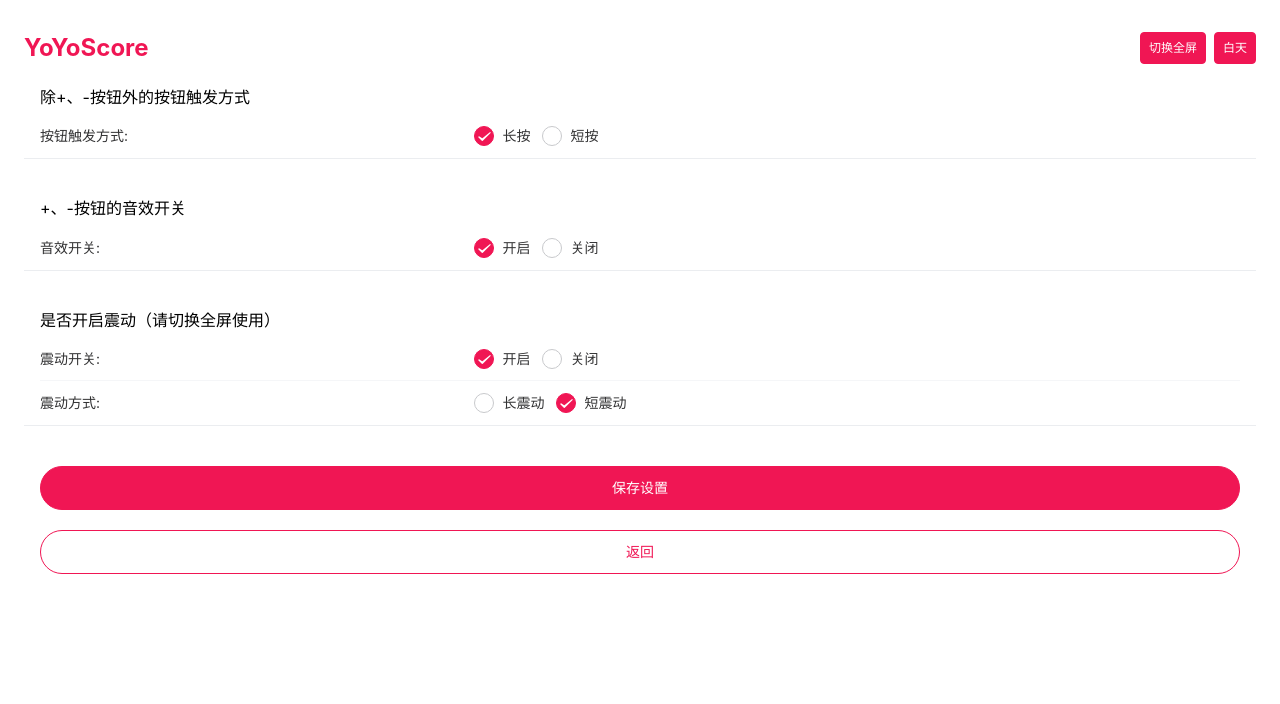
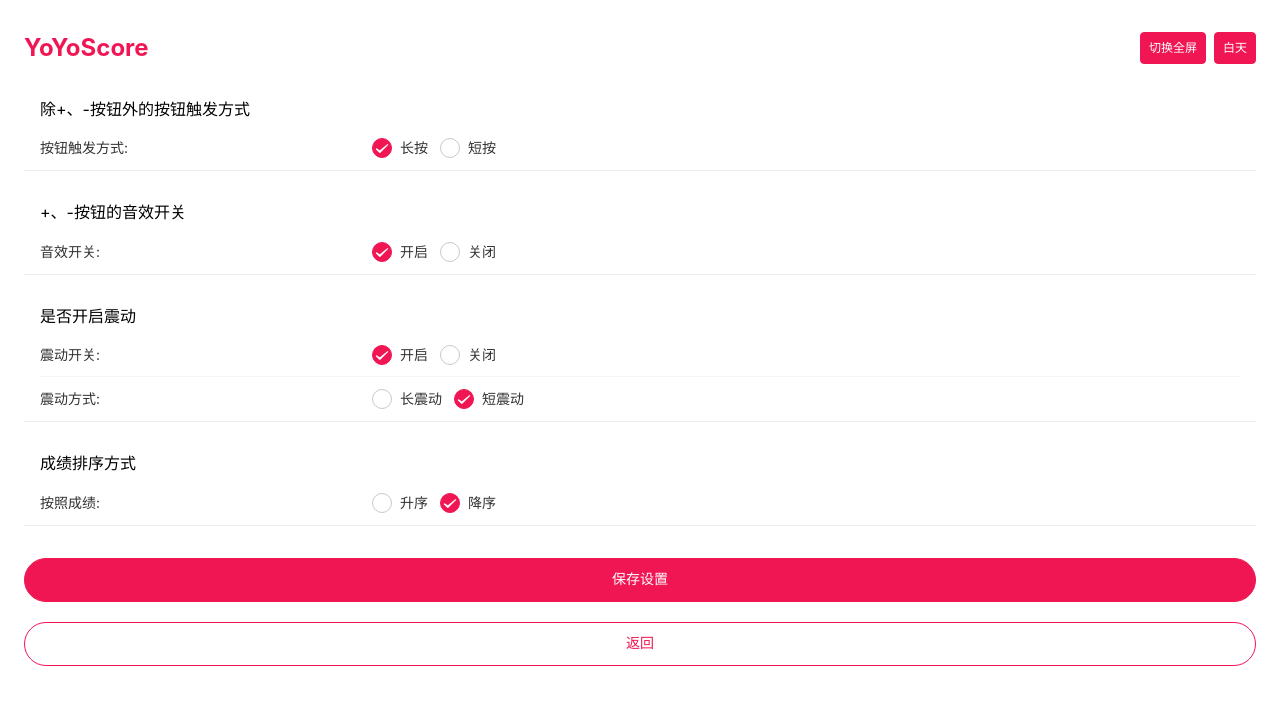
Before and after one commit to coderlxm/yoyoscore, a Vue app: page /setting in a window 1280 px wide. Shown: the top 704 px of the page. Built offline with nearby package versions, Linux system fonts and the light colour scheme.

Commit message:
add sort feature

```diff
--- a/src/App.vue
+++ b/src/App.vue
@@ -10,8 +10,8 @@ const changeTheme = (value) => {
 </script>
 
 <template>
-  <van-config-provider :theme="store.$state.darkTheme">
-    <div class="container">
+  <van-config-provider class="h-full" :theme="store.$state.darkTheme">
+    <div class="container1">
       <Header :currentTheme="store.$state.darkTheme" @changeTheme="changeTheme"></Header>
       <RouterView v-slot="{ Component }">
         <transition name="fade">
@@ -28,7 +28,7 @@ const changeTheme = (value) => {
   background-color: black;
 }
 
-.container {
+.container1 {
   align-items: center;
   padding-left: 1.5rem;
   padding-right: 1.5rem;
--- a/src/components/resultTable.vue
+++ b/src/components/resultTable.vue
@@ -1,7 +1,9 @@
 <script setup>
 import { useResultStore } from "@/stores/result";
+import { useSettingStore } from "@/stores/setting";
 const props = defineProps(['results', 'isEditMode', 'scoreMode'])
 const emit = defineEmits(['del'])
+const settingStore = useSettingStore()
 const store = useResultStore()
 const delRecord = (item) => {
   emit('del', item)
@@ -26,7 +28,10 @@ const delRecord = (item) => {
             }}</span> -->
           <span>{{ store.dealScoreDisplay(props, item) }}</span>
         </td>
-        <td class="w-24vw text-center">{{ index + 1 }}</td>
+        <td class="w-24vw text-center">{{ settingStore.settingForm.sort === '1' ? index + 1 : props.results.length -
+          index
+          }}
+        </td>
         <td class="w-8vw text-center" v-if="props.isEditMode">
           <van-button @click="delRecord(item)" color="#f01654" size="mini">删除</van-button>
         </td>
--- a/src/stores/record.js
+++ b/src/stores/record.js
@@ -1,4 +1,5 @@
 import { defineStore } from "pinia";
+import { useSettingStore } from "./setting";
 export const useRecordStore = defineStore('record', {
   state: () => ({
     activeNames: ['1', '2', '3'],
@@ -21,7 +22,11 @@ export const useRecordStore = defineStore('record', {
           // 确保每个对象都有 sumScore 字段，如果没有，则尝试使用 score 字段
           const scoreA = 'sumScore' in a ? a.sumScore : a.score;
           const scoreB = 'sumScore' in b ? b.sumScore : b.score;
-          return scoreB - scoreA;
+          if (useSettingStore().$state.settingForm.sort === '1') {
+            return scoreB - scoreA
+          } else if (useSettingStore().$state.settingForm.sort === '0') {
+            return scoreA - scoreB
+          }
         });
       });
       return value
--- a/src/stores/result.js
+++ b/src/stores/result.js
@@ -1,16 +1,30 @@
 import { defineStore } from "pinia";
-
+import { useSettingStore } from "./setting";
 export const useResultStore = defineStore('result', {
   state: () => ({
     activeNames: [],
   }),
   actions: {
     dealScoreDisplay(props, item) {
-      if (props.scoreMode === 1) {
-        return item.sumScore ? ((item.sumScore / props.results[0].sumScore) * 100).toFixed(2) : new Number(0).toFixed(2)
-      } else {
-        return item.sumScore ? `${item.pointadd}-${item.pointmin}=${item.sumScore}` : new Number(0).toFixed(2)
+      // console.log(useSettingStore().settingForm);
+      if (useSettingStore().settingForm.sort === '1') {
+        if (props.scoreMode === 1) {
+          return item.sumScore ? ((item.sumScore / props.results[0].sumScore) * 100).toFixed(2) : new Number(0).toFixed(2)
+        } else {
+          return item.sumScore ? `${item.pointadd}-${item.pointmin}=${item.sumScore}` : new Number(0).toFixed(2)
+        }
+      } else if (useSettingStore().settingForm.sort === '0') {
+        if (props.scoreMode === 1) {
+          return item.sumScore ? ((item.sumScore / props.results[props.results.length - 1].sumScore) * 100).toFixed(2) : new Number(0).toFixed(2)
+        } else {
+          return item.sumScore ? `${item.pointadd}-${item.pointmin}=${item.sumScore}` : new Number(0).toFixed(2)
+        }
       }
+      // if (props.scoreMode === 1) {
+      //   return item.sumScore ? ((item.sumScore / props.results[0].sumScore) * 100).toFixed(2) : new Number(0).toFixed(2)
+      // } else {
+      //   return item.sumScore ? `${item.pointadd}-${item.pointmin}=${item.sumScore}` : new Number(0).toFixed(2)
+      // }
     }
   },
   persist: true
--- a/src/stores/score.js
+++ b/src/stores/score.js
@@ -17,11 +17,15 @@ export const useScoreStore = defineStore('score', {
     sum(sumMode) {
       const keydownAudio = new Audio(keyDownAudio)
       const { settingForm } = storeToRefs(useSettingStore())
+      if (settingForm.value.audio === '1') keydownAudio.play()
+      if (settingForm.value.vibrate === '1' && settingForm.value.vibMethod === '1') {
+        navigator.vibrate(200)
+      } else if (settingForm.value.vibrate === '1' && settingForm.value.vibMethod === '2') {
+        navigator.vibrate(25)
+      }
       if (sumMode === 'add') {
-        if (settingForm.value.audio === '1') keydownAudio.play()
         this.pointadd += 1
       } else {
-        if (settingForm.value.audio === '1') keydownAudio.play()
         this.pointmin += 1
       }
     },
--- a/src/stores/setting.js
+++ b/src/stores/setting.js
@@ -5,7 +5,8 @@ export const useSettingStore = defineStore('setting', {
       audio: '1',
       trigger: 1,
       vibrate: '1',
-      vibMethod: '2'
+      vibMethod: '2',
+      sort: '1'
     },
     primaryColor: '#f01654',
     darkTheme: 'light'
--- a/src/views/SettingView.vue
+++ b/src/views/SettingView.vue
@@ -11,18 +11,22 @@ const triggerMode = ref(1)
 const audioSw = ref('1')
 const vibSw = ref('2')
 const vibMethod = ref('2')
+const sortBy = ref('1')
 triggerMode.value = store.$state.settingForm.trigger
 audioSw.value = store.$state.settingForm.audio
+sortBy.value = store.$state.settingForm.sort
 vibSw.value = store.$state.settingForm.vibrate
 vibMethod.value = store.$state.settingForm.vibMethod
 const onSubmit = (values) => {
   store.$patch({ settingForm: values })
   router.push({ name: 'home' })
 }
+// const isSupportVib = ref(true)
+// if (!('vibrate' in navigator)) isSupportVib.value = false
 </script>
 <template>
-  <van-form ref="formRef" class="mt-10" colon label-width="33vw" @submit="onSubmit">
-    <div class="item-border mb-10">
+  <van-form ref="formRef" class="mt-13" colon label-width="25vw" @submit="onSubmit">
+    <div class="item-border mb-8">
       <div class="ml-4 mb-2">除+、-按钮外的按钮触发方式</div>
       <van-field name="trigger" label="按钮触发方式">
         <template #input>
@@ -33,7 +37,7 @@ const onSubmit = (values) => {
         </template>
       </van-field>
     </div>
-    <div class="item-border mb-10">
+    <div class="item-border mb-8">
       <div class="ml-4 mb-2">+、-按钮的音效开关</div>
       <van-field name="audio" label="音效开关">
         <template #input>
@@ -44,8 +48,8 @@ const onSubmit = (values) => {
         </template>
       </van-field>
     </div>
-    <div class="item-border mb-10">
-      <div class="ml-4 mb-2">是否开启震动（请切换全屏使用）</div>
+    <div class="item-border mb-8">
+      <div class="ml-4 mb-2">是否开启震动</div>
       <van-field name="vibrate" label="震动开关">
         <template #input>
           <van-radio-group v-model="vibSw" direction="horizontal">
@@ -63,7 +67,18 @@ const onSubmit = (values) => {
         </template>
       </van-field>
     </div>
-    <div style="margin: 16px;" class="grid gap-5">
+    <div class="item-border mb-8">
+      <div class="ml-4 mb-2">成绩排序方式</div>
+      <van-field name="sort" label="按照成绩">
+        <template #input>
+          <van-radio-group direction="horizontal" v-model="sortBy">
+            <van-radio checked-color="#f01654" name="0">升序</van-radio>
+            <van-radio checked-color="#f01654" name="1">降序</van-radio>
+          </van-radio-group>
+        </template>
+      </van-field>
+    </div>
+    <div class="grid gap-5">
       <van-button color="#f01654" round block type="primary" native-type="submit">
         保存设置
       </van-button>
@@ -71,6 +86,10 @@ const onSubmit = (values) => {
         返回
       </van-button>
     </div>
+    <!-- <div class="flex flex-col items-end gap-2 color-#f01654 mt-5">
+      <div>I don't want to win by making compromises to myself, I've always wanted to win on my own terms.</div>
+      <div> --- Kerian Cooper</div>
+    </div> -->
   </van-form>
 </template>
 
```
